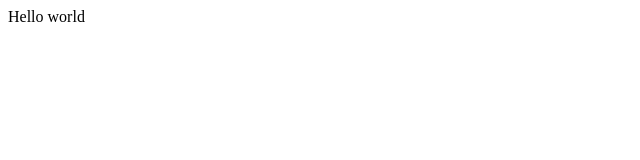
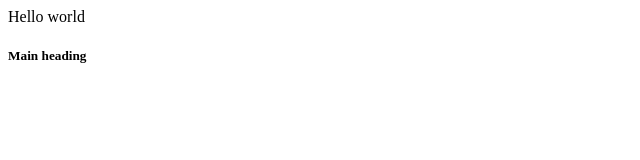
Before and after one commit to NirvairSingh/Kenresearch-test, a plain HTML site: page index.html in a window 1280 px wide. Shown: the full height of the page, 0-640 px from the left. Drawn offline with Linux system fonts and the light colour scheme.

Commit message:
H5 heading dded

```diff
--- a/index.html
+++ b/index.html
@@ -1 +1,2 @@
 <p>Hello world</p>
+<h5>Main heading</h5>
```
